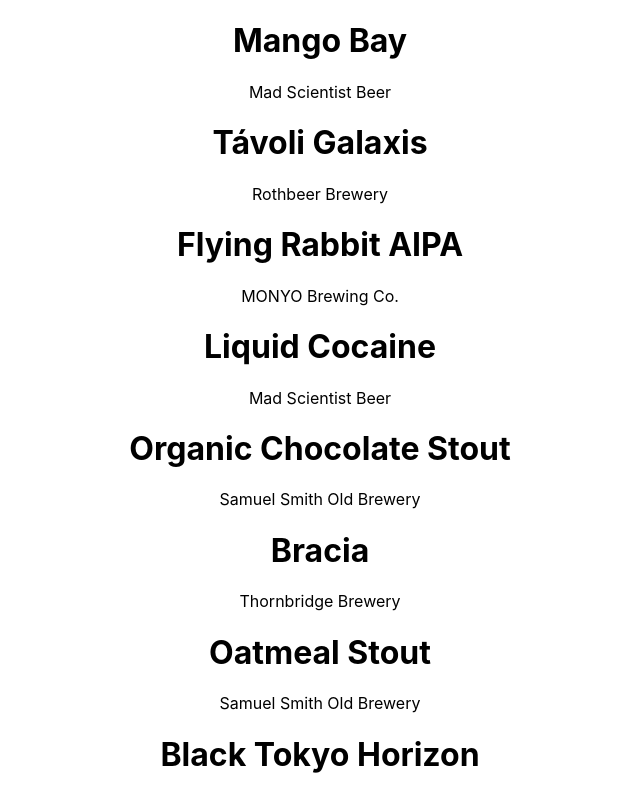
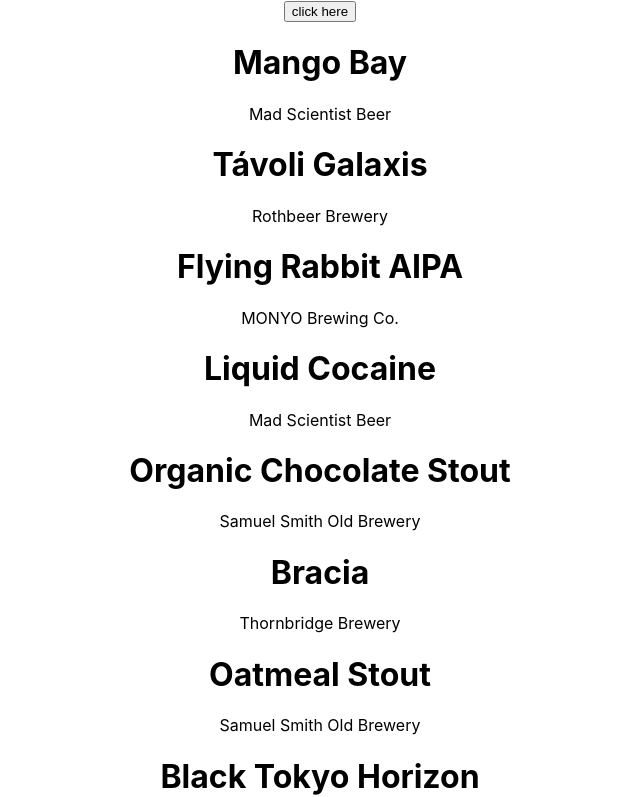
Before and after one commit to BBotond1/my-app, a React (Create React App) app: page / in a window 1280 px wide. Shown: the top 797 px of the page, without its empty margins (320-960 px from the left). Built offline with nearby package versions, Linux system fonts and the light colour scheme.

Commit message:
last change - button

```diff
--- a/src/App.js
+++ b/src/App.js
@@ -1,5 +1,6 @@
 import './App.css';
 import Beers from "./components/Beers"
+import Button from './components/Button';
 import beersData from "./data/data"
 
 
@@ -7,7 +8,8 @@
 function App() {
   return (
     <div className="App">
-        <Beers data={beersData.cards}/>
+      <Button/>
+      <Beers data={beersData.cards}/>
     </div>
   );
 }
--- /dev/null
+++ b/src/components/Button.js
@@ -0,0 +1,22 @@
+// rfce -- gyors letrehozas
+import React, { useState } from 'react'
+
+function ButtonStateChange() {
+  const [buttonText, setButtonText] = useState("click here")
+
+  return (
+
+    <button onClick={() => {
+      if (buttonText === "click here"){
+        setButtonText("clicked")
+      } else {
+        setButtonText("stop clicking")
+      }
+      }}
+    >
+      {buttonText}
+    </button>
+  )
+}
+
+export default ButtonStateChange
```
